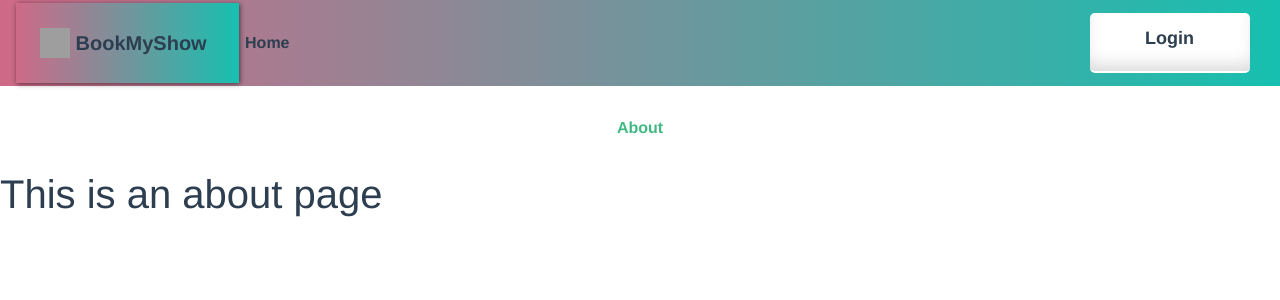
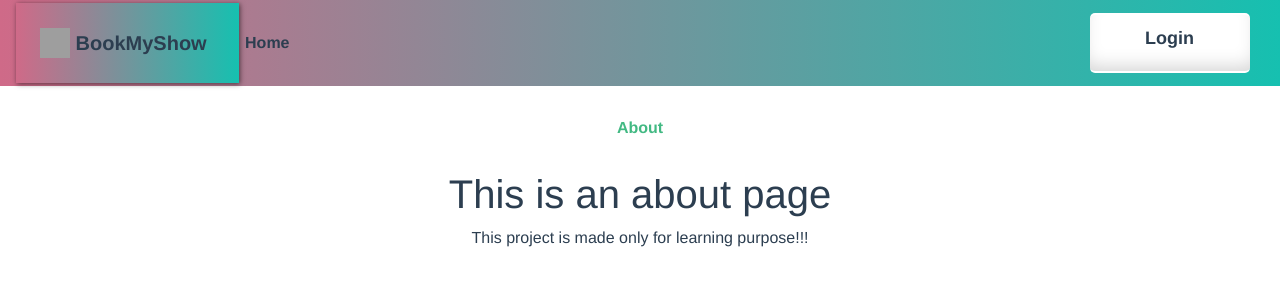
Before and after one commit to Neeleshkumarsaini/BookMyShow-Clone, a Vue app: page /about in a window 1280 px wide. Shown: the top 300 px of the page. Built offline with nearby package versions, Linux system fonts and the light colour scheme; grey boxes are pictures that could not be loaded.

Commit message:
Update About.vue

```diff
--- a/src/views/About.vue
+++ b/src/views/About.vue
@@ -1,5 +1,14 @@
 <template>
   <div class="about">
     <h1>This is an about page</h1>
+    <p>
+      This project is made only for learning purpose!!!
+    </p>
   </div>
 </template>
+
+<style scoped>
+  .about{
+    text-align: center;
+  }
+</style>
```
